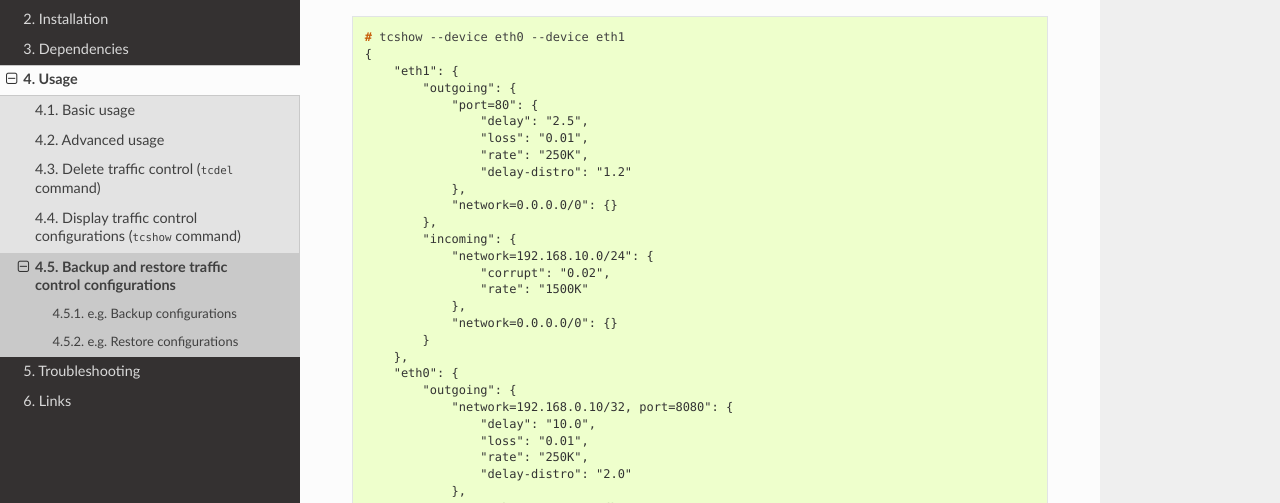
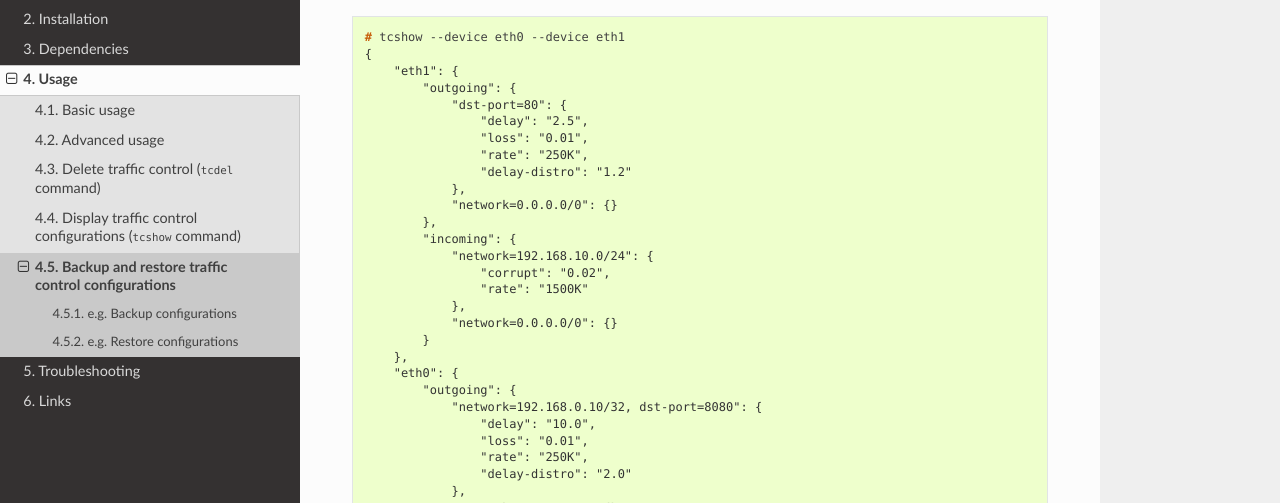
Before and after one commit to thombashi/tcconfig, a Sphinx documentation site: the page built from docs/pages/usage/backup_and_restore.rst, in a window 1280 px wide and 900 px high, scrolled down 883 px. Shown: the part 162-665 px from the top of the window. Built offline with Sphinx 7.4.7 and the Read the Docs theme 2.0.0, drawn with Linux system fonts in a browser that asks for light colours; pages that are not in the unit, such as notebooks, are missing from menus.

Commit message:
Update docs

```diff
--- a/docs/index.rst
+++ b/docs/index.rst
@@ -3,7 +3,7 @@ Welcome to tcconfig's documentation!
 
 .. toctree::
    :caption: Table of Contents
-   :maxdepth: 3
+   :maxdepth: 4
    :numbered:
 
    pages/introduction/index
--- a/docs/pages/introduction/feature.txt
+++ b/docs/pages/introduction/feature.txt
@@ -1,13 +1,13 @@
 Traffic control features
 ------------------------
 
-Network
+Trafic shaping target
 ^^^^^^^^^^^^^^^^^^^^^^^^^^^^^^^^^^^^^^^^^^^
 
-Traffic control can be specified network to apply to:
+Apply traffic shaping rules to specific target:
 
 -  Outgoing/Incoming packets
--  Certain IP address/network and port
+-  Certain IP address/network or port
 
 Available parameters
 ^^^^^^^^^^^^^^^^^^^^^^^^^^^^^^^^^^^^^^^^^^^
--- a/docs/pages/usage/backup_and_restore.rst
+++ b/docs/pages/usage/backup_and_restore.rst
@@ -55,7 +55,7 @@ After restore
     {
         "eth1": {
             "outgoing": {
-                "port=80": {
+                "dst-port=80": {
                     "delay": "2.5",
                     "loss": "0.01",
                     "rate": "250K",
@@ -73,7 +73,7 @@ After restore
         },
         "eth0": {
             "outgoing": {
-                "network=192.168.0.10/32, port=8080": {
+                "network=192.168.0.10/32, dst-port=8080": {
                     "delay": "10.0",
                     "loss": "0.01",
                     "rate": "250K",
--- a/docs/pages/usage/tcshow/usage.rst
+++ b/docs/pages/usage/tcshow/usage.rst
@@ -9,7 +9,7 @@ Example
     {
         "eth0": {
             "outgoing": {
-                "network=192.168.0.10/32, port=8080": {
+                "network=192.168.0.10/32, dst-port=8080": {
                     "delay": "10.0",
                     "loss": "0.01",
                     "rate": "250K",
```
Also changed, not shown: docs/pages/usage/tcset/tcset_help_output.txt (+7 -4 lines).
